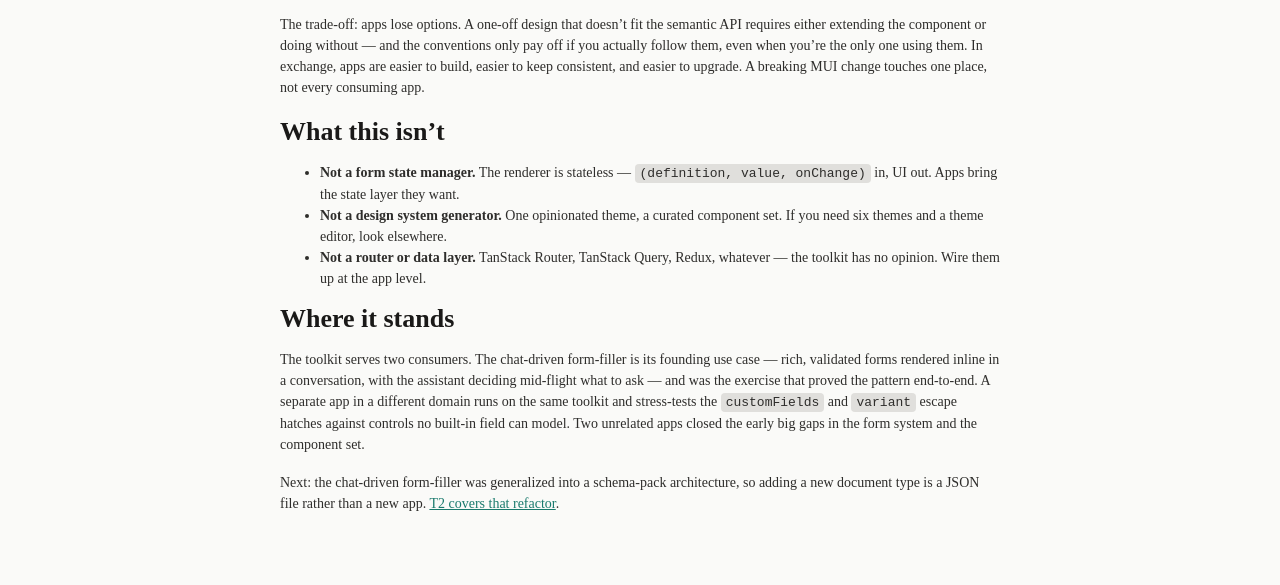
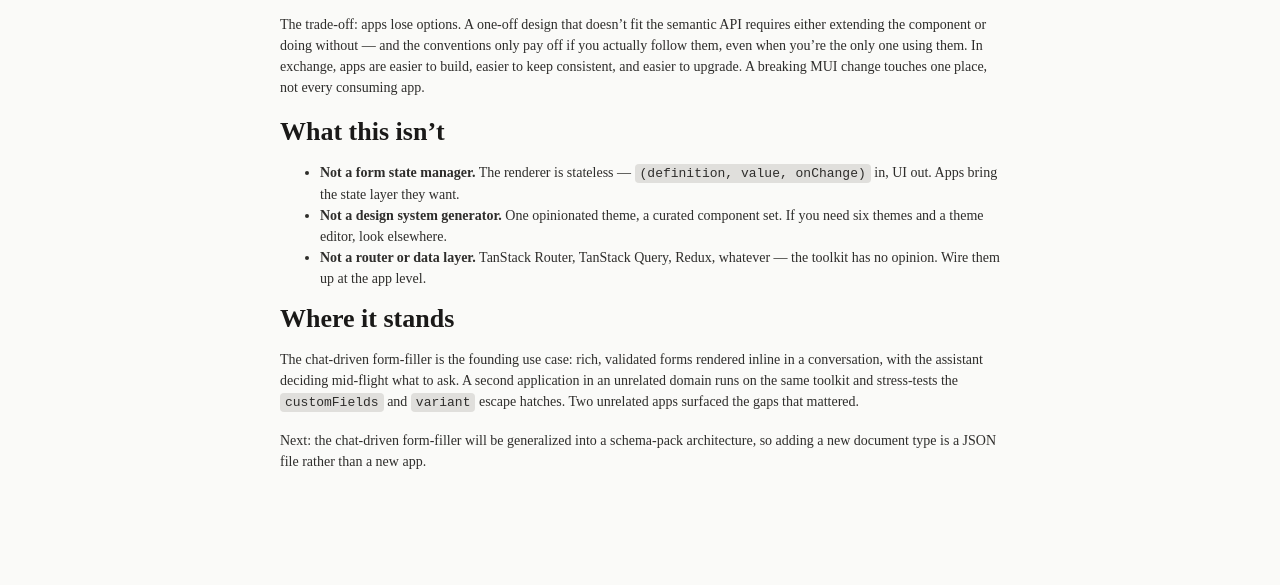
Before and after one commit to mechaffin/mechaffin.github.io, an Astro site: page /blog/t1-frontend-toolkit in a window 1280 px wide. Shown: the part 3278-3863 px from the top of the page. Built offline with nearby package versions, Linux system fonts and the light colour scheme; Astro itself is replaced by a stand-in of ours.

Commit message:
Tighten "Where it stands" in t1-frontend-toolkit
Drop the "two consumers" framing that collided with "two audiences" earlier in the post; let the two apps describe themselves. Shorten the trailing summary.

Co-Authored-By: Claude Opus 4.7 (1M context) <noreply@anthropic.com>

```diff
--- a/src/content/blog/t1-frontend-toolkit.md
+++ b/src/content/blog/t1-frontend-toolkit.md
@@ -107,6 +107,6 @@ The trade-off: apps lose options. A one-off design that doesn't fit the semantic
 
 ## Where it stands
 
-The toolkit serves two consumers. The chat-driven form-filler is its founding use case — rich, validated forms rendered inline in a conversation, with the assistant deciding mid-flight what to ask — and was the exercise that proved the pattern end-to-end. A separate app in a different domain runs on the same toolkit and stress-tests the `customFields` and `variant` escape hatches against controls no built-in field can model. Two unrelated apps closed the early big gaps in the form system and the component set.
+The chat-driven form-filler is the founding use case: rich, validated forms rendered inline in a conversation, with the assistant deciding mid-flight what to ask. A second application in an unrelated domain runs on the same toolkit and stress-tests the `customFields` and `variant` escape hatches. Two unrelated apps surfaced the gaps that mattered.
 
-Next: the chat-driven form-filler was generalized into a schema-pack architecture, so adding a new document type is a JSON file rather than a new app. [T2 covers that refactor](/blog/t2-schema-pack-architecture).
+Next: the chat-driven form-filler will be generalized into a schema-pack architecture, so adding a new document type is a JSON file rather than a new app.
```
